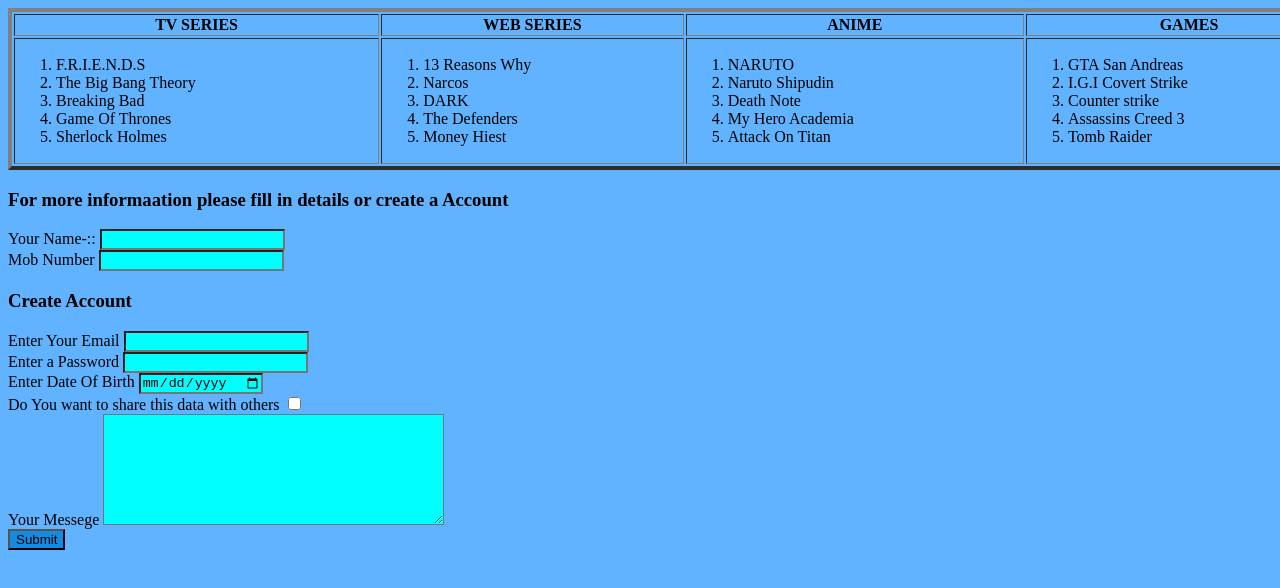
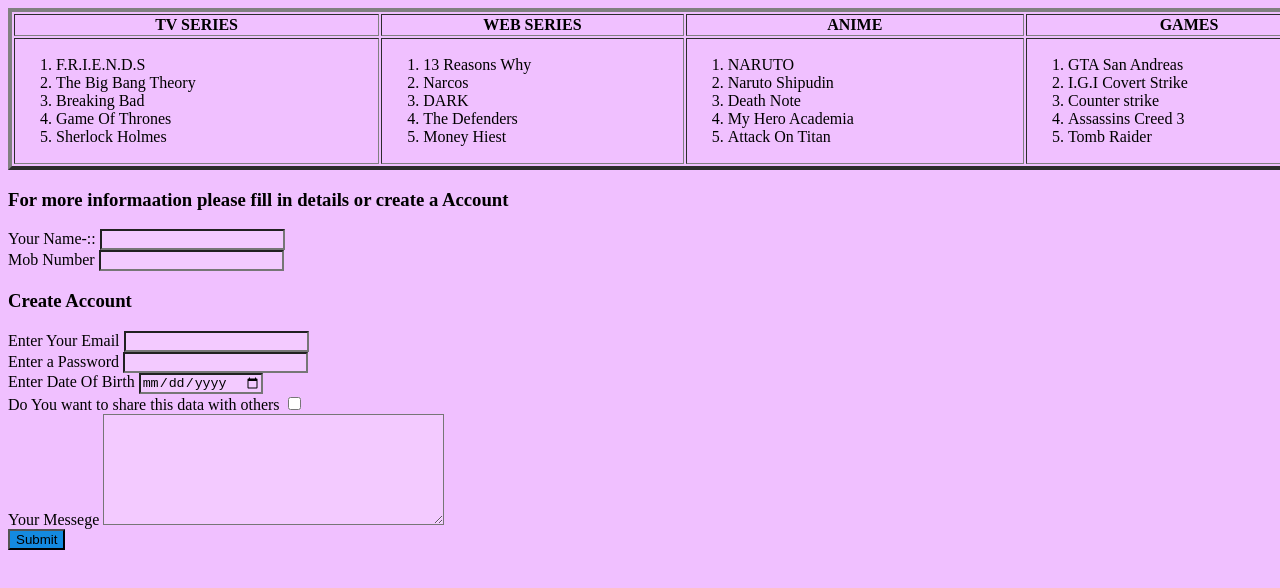
Before and after one commit to Ingenuity07/Curriculum-Vitae, a plain HTML site: page favourets.html in a window 1280 px wide. Shown: the top 588 px of the page. Drawn offline with Linux system fonts and the light colour scheme.

Commit message:
Update favourets.html

```diff
--- a/favourets.html
+++ b/favourets.html
@@ -6,7 +6,7 @@
     <title>favourites</title>
 </head>
 
-<body style="background-color: #61b2ff">
+<body style="background-color: rgba(235, 168, 255, 0.72)">
     <table border="4" border-collapse: collapse width="1350" :hieght="1720">
         <tr frame>
 
@@ -67,26 +67,26 @@
         <h3>For more informaation please fill in details or create a Account</h3>
         <form action="mailto:info@adamsken169@gmail.com" method="post" enctype="text/plain">
             <label>Your Name-::</label>
-            <input type="text" style="background-color: aqua" name="Your Name">
+            <input type="text" style="background-color: rgba(246, 223, 255, 0.29)" name="Your Name">
             <br>
             <lable>Mob Number</lable>
-            <input type="tel" style="background-color: aqua" name="Mob Number">
+            <input type="tel" style="background-color: rgba(246, 223, 255, 0.29)" name="Mob Number">
             <br>
             <h3>Create Account</h3>
             <lable>Enter Your Email</lable>
-            <input type="email" style="background-color: aqua" name="Your Mail">
+            <input type="email" style="background-color: rgba(246, 223, 255, 0.29)" name="Your Mail">
             <br>
             <lable>Enter a Password</lable>
-            <input type="password" style="background-color: aqua" name="Password">
+            <input type="password" style="background-color: rgba(246, 223, 255, 0.29)" name="Password">
             <br>
             <lable>Enter Date Of Birth</lable>
-            <input type="date" name="DoB" style="background-color: aqua">
+            <input type="date" name="DoB" style="background-color:rgba(246, 223, 255, 0.29)">
             <br>
             <lable>Do You want to share this data with others</lable>
             <input type="checkbox">
             <br>
             <lable>Your Messege</lable>
-            <textarea style="background-color: aqua" name="" id="" cols="40" rows="7"></textarea><br>
+            <textarea style="background-color: rgba(246, 223, 255, 0.29)" name="" id="" cols="40" rows="7"></textarea><br>
             <input type="submit" style="background-color: #148ae0">
         </form>
 
```
